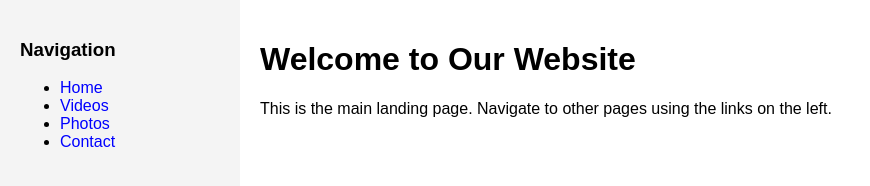
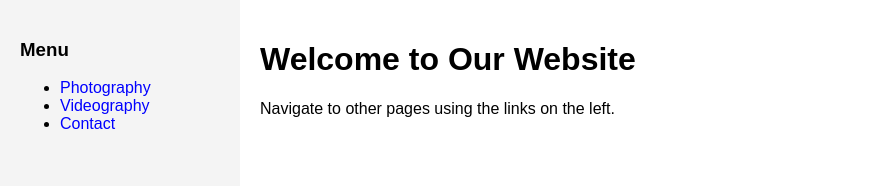
Before and after one commit to carraragiovanni/portfolio, a plain HTML site: page index.html in a window 1280 px wide. Shown: the whole page, without its empty margins (0-870 px from the left). Drawn offline with Linux system fonts and the light colour scheme.

Commit message:
Update index.html

```diff
--- a/index.html
+++ b/index.html
@@ -9,17 +9,16 @@
 <body>
     <div class="container">
         <div class="nav">
-            <h3>Navigation</h3>
+            <h3>Menu</h3>
             <ul>
-                <li><a href="index.html">Home</a></li>
-                <li><a href="videos.html">Videos</a></li>
-                <li><a href="photos.html">Photos</a></li>
+                <li><a href="photography.html">Photography</a></li>
+                <li><a href="videography.html">Videography</a></li>
                 <li><a href="contact.html">Contact</a></li>
             </ul>
         </div>
         <div class="content">
             <h1>Welcome to Our Website</h1>
-            <p>This is the main landing page. Navigate to other pages using the links on the left.</p>
+            <p>Navigate to other pages using the links on the left.</p>
         </div>
     </div>
 </body>
```
